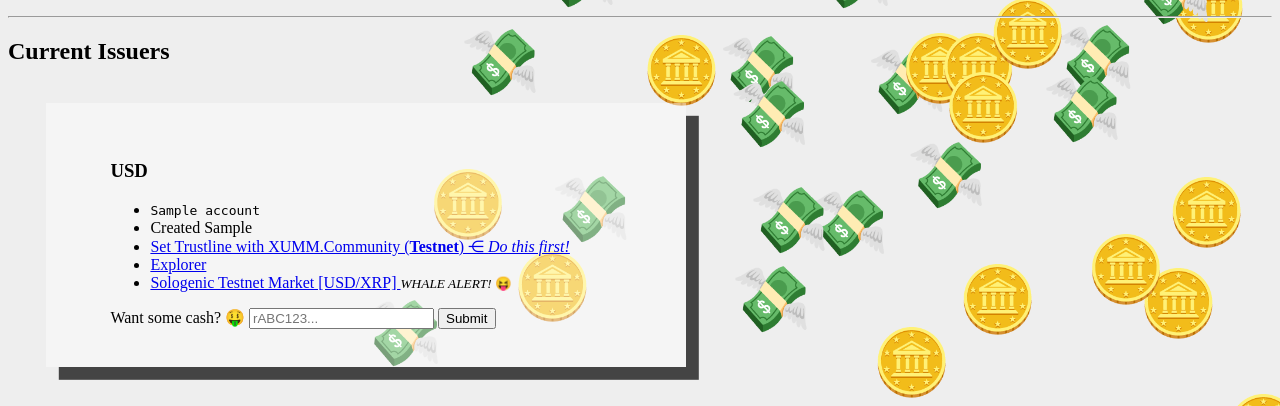
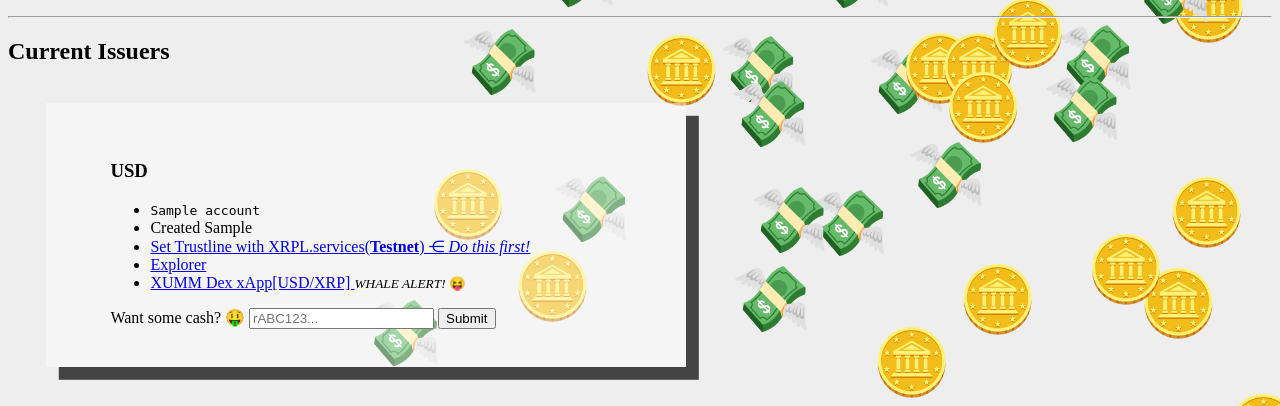
Before and after one commit to issue-cash/issue.cash, a Python web app: template frontend/templates/index.html in a window 1280 px wide; the page is wider, and only the part inside the window is pictured. Shown: the part 341-747 px from the top of that part. Run offline with Jinja, Linux system fonts and the light colour scheme; the template is opened without the code that fills it: most values are stand-ins (such as "Sample title", 1, 10 or a date in 2020).

Commit message:
update template, remove buggy dex
fix quoting

```diff
--- a/frontend/templates/index.html
+++ b/frontend/templates/index.html
@@ -149,8 +149,8 @@
                    </li>
                    {% endif %}
                    <li>
-                       <a href="https://xumm.community/?issuer={{ issuer.account }}&currency={{ issuer.issuer_currency }}&limit=1000000000">
-                           Set Trustline with XUMM.Community (<b>Testnet</b>) &disin;
+                       <a href="https://xrpl.services/?issuer={{ issuer.account }}&currency={{ issuer.issuer_currency }}&limit=1000000000&testmode=true">
+                           Set Trustline with XRPL.services(<b>Testnet</b>) &disin;
                            <em>Do this first!</em>
                        </a>
                    </li>
@@ -160,8 +160,10 @@
                        </a>
                    </li>
                    <li>
-                       <a href="https://sologenic.org/trade?network=testnet&market={{ issuer.issuer_currency }}%2B{{ issuer.account }}%2FXRP">
-                           Sologenic Testnet Market [{{ issuer.issuer_currency }}/XRP]
+                       <a href="https://xumm.app/detect/xapp:xumm.dex?issuer={{ issuer.account }}&currency={{ issuer.issuer_currency }}">
+                                                                                                                                        XUMM
+                                                                                                                                        Dex
+                                                                                                                                        xApp[{{ issuer.issuer_currency }}/XRP]
                        </a>
                        <small>
                         <em>WHALE ALERT!</em> 😝
```
